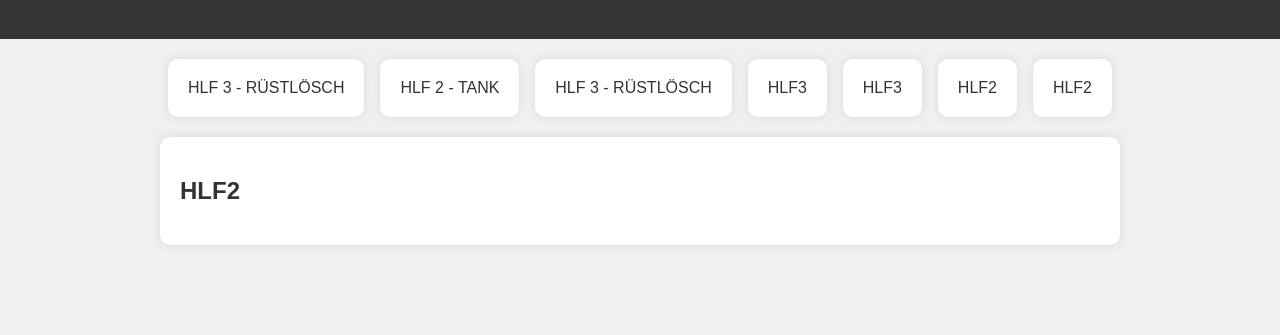
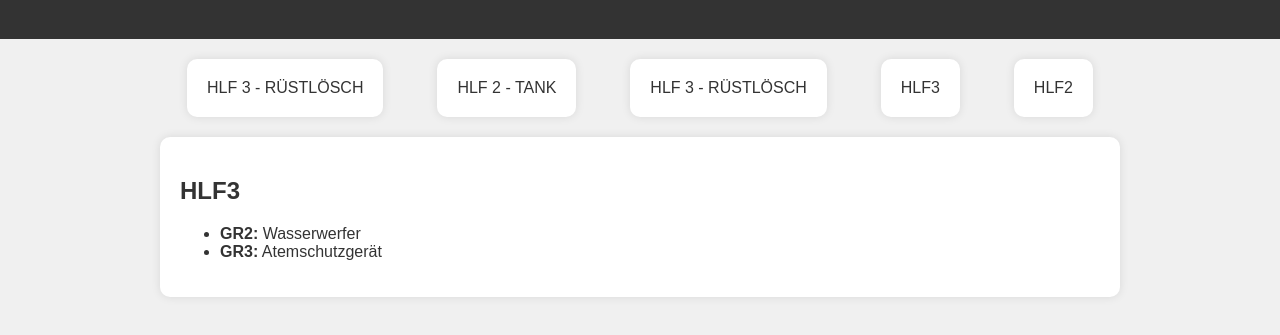
Before and after one commit to langweil/ff-ernsthofen-fahrzeuge, a plain HTML site: page index.html in a window 1280 px wide. Both pictures are taken after a click on the element "HLF3". Shown: the part 81-416 px from the top of the page. Drawn offline with Linux system fonts and the light colour scheme.

Commit message:
Update index.html

```diff
--- a/index.html
+++ b/index.html
@@ -75,34 +75,36 @@
 
     <script>
         // Lese die CSV-Datei ein
-        // Lese die CSV-Datei ein
         fetch('fahrzeuge.csv')
             .then(response => response.text())
             .then(data => {
                 // Verarbeite die CSV-Daten
                 var lines = data.split('\n');
-                var vehicleList = document.querySelector('.vehicle-list');
+                var vehicles = {};
                 for (var i = 1; i < lines.length; i++) {
                     var parts = lines[i].split(';');
                     var vehicle = parts[0];
-                    // Erstelle eine Fahrzeugkachel für jedes Fahrzeug in der CSV-Datei
+                    var room = parts[1];
+                    var equipment = parts[2];
+                    var image = parts[3];
+                    if (!vehicles[vehicle]) {
+                        vehicles[vehicle] = [];
+                    }
+                    vehicles[vehicle].push({ room: room, equipment: equipment, image: image });
+                }
+                // Erstelle die Fahrzeug-Liste
+                var vehicleList = document.querySelector('.vehicle-list');
+                Object.keys(vehicles).forEach(vehicle => {
                     var vehicleDiv = document.createElement('div');
                     vehicleDiv.classList.add('vehicle');
                     vehicleDiv.textContent = vehicle;
                     vehicleDiv.addEventListener('click', function () {
-                        showVehicle(vehicle);
+                        showVehicle(vehicle, vehicles[vehicle]);
                     });
                     vehicleList.appendChild(vehicleDiv);
-                }
+                });
             })
             .catch(error => console.error('Fehler beim Laden der CSV-Datei:', error));
-
-        function showVehicle(vehicle) {
-            // Hier kannst du die Logik für das Anzeigen der Fahrzeugdetails implementieren
-            console.log('Fahrzeug ausgewählt:', vehicle);
-            // Hier könntest du beispielsweise den HTML-Inhalt für die Fahrzeugdetails aktualisieren
-        }
-
 
         function showVehicle(vehicle, details) {
             var detailsDiv = document.getElementById('vehicle-details');
```
